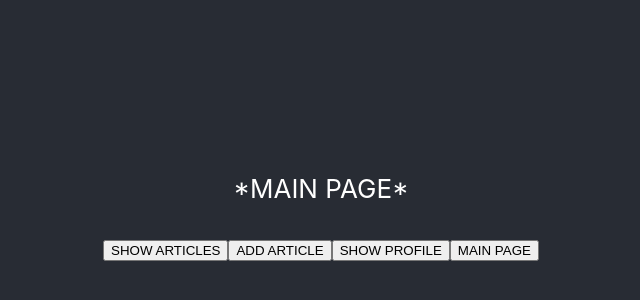
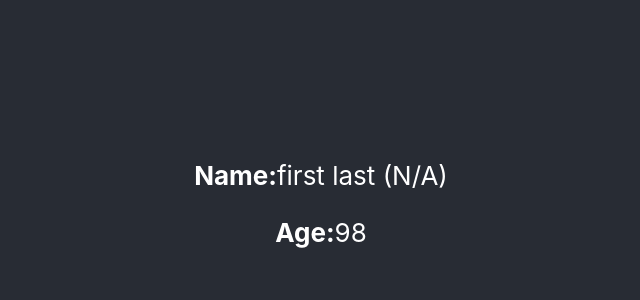
Before and after one commit to FFIRELESS/mindk_dev_c_prfoject, a React (Create React App) app in the folder Front/frontend_app/: page / in a window 1280 px wide. Shown: the part 196-496 px from the top of the page, without its empty margins (319-959 px from the left). Built offline with nearby package versions, Linux system fonts and the light colour scheme.

Commit message:
tried propTypes and ErrorBoundary

```diff
--- a/Front/frontend_app/package.json
+++ b/Front/frontend_app/package.json
@@ -7,6 +7,7 @@
     "@testing-library/react": "^11.2.7",
     "@testing-library/user-event": "^12.8.3",
     "path-to-regexp": "^6.2.0",
+    "prop-types": "^15.8.1",
     "react": "^17.0.2",
     "react-dom": "^17.0.2",
     "react-router-dom": "^6.2.1",
--- a/Front/frontend_app/src/App.js
+++ b/Front/frontend_app/src/App.js
@@ -1,14 +1,86 @@
-import { HeaderContainer } from './containers/header';
-
 import './App.css';
+import UserProfileContainer from "./containers/userProfile";
 
 const App = function () {
   return (
     <div className="App">
       <header className="App-header">
-        <div>
-          <HeaderContainer /* non props */ />
-        </div>
+            <UserProfileContainer firstName="first" lastName="last" birthdayYear={1923}
+                                  user={{
+                                      name: 'test',
+                                      age: 23,
+                                      avatar: {
+                                          file: {
+                                              id: 1,
+                                              name: '123.jpg',
+                                              path: '/files/1.jpg'
+                                          }
+                                      },
+                                      files: [
+                                          {
+                                              id: 1,
+                                              name: '123.jpg',
+                                              path: '/files/1.jpg'
+                                          },
+                                          {
+                                              id: 1,
+                                              name: '123.jpg',
+                                              path: '/files/1.jpg'
+                                          }],
+                                      addrr: {
+                                          main: {
+                                              line1: 'test',
+                                              line2: 'test',
+                                              city: 'test',
+                                              zip: 1234
+                                          },
+                                          alt: {
+                                              line1: 'test',
+                                              line2: 'test',
+                                              city: 'test',
+                                              zip: 1234
+                                          }
+                                      },
+                                      friends: [
+                                          {
+                                              name: 'test',
+                                              age: 23,
+                                              avatar: {
+                                                  file: {
+                                                      id: 1,
+                                                      name: '123.jpg',
+                                                      path: '/files/1.jpg'
+                                                  }
+                                              },
+                                              files: [
+                                                  {
+                                                      id: 1,
+                                                      name: '123.jpg',
+                                                      path: '/files/1.jpg'
+                                                  },
+                                                  {
+                                                      id: 1,
+                                                      name: '123.jpg',
+                                                      path: '/files/1.jpg'
+                                                  }],
+                                              addrr: {
+                                                  main: {
+                                                      line1: 'test',
+                                                      line2: 'test',
+                                                      city: 'test',
+                                                      zip: 1234
+                                                  },
+                                                  alt: {
+                                                      line1: 'test',
+                                                      line2: 'test',
+                                                      city: 'test',
+                                                      zip: 1234
+                                                  }
+                                              }
+                                          }
+                                      ]
+                                  }}>
+            </UserProfileContainer>
       </header>
     </div>
   );
--- /dev/null
+++ b/Front/frontend_app/src/components/ErrorBoundary.jsx
@@ -0,0 +1,24 @@
+import React from "react";
+
+export default class ErrorBoundary extends React.Component {
+    constructor(props) {
+        super(props);
+        this.state = { hasError: false };
+    }
+
+    static getDerivedStateFromError(error) {
+        return { hasError: true };
+    }
+
+    componentDidCatch(error, errorInfo) {
+       console.log(error, errorInfo);
+    }
+
+    render() {
+        if (this.state.hasError) {
+            return <h1>Что-то пошло не так.</h1>;
+        }
+
+        return this.props.children;
+    }
+}
--- /dev/null
+++ b/Front/frontend_app/src/components/userProfile/index.js
@@ -0,0 +1,8 @@
+export function UserProfile({ fullName, age}) {
+    return (
+        <div>
+            <p><b>Name:</b>{fullName}</p>
+            <p><b>Age:</b>{age}</p>
+        </div>
+    );
+}
--- /dev/null
+++ b/Front/frontend_app/src/containers/userProfile/index.js
@@ -0,0 +1,71 @@
+import React from 'react';
+import PropTypes from 'prop-types';
+
+import {UserProfile} from "../../components/userProfile";
+
+const UserProfileContainer = ({ firstName, lastName, middleName, birthdayYear, children, user }) => {
+    const fullName = `${firstName} ${lastName} (${middleName})`;
+    const age = 2021 - birthdayYear;
+
+    return (<>
+        {children}
+        <UserProfile fullName={fullName} age={age} />
+    </>);
+}
+
+const UserPropTypes = {
+    name: PropTypes.string.isRequired,
+    age: PropTypes.number.isRequired,
+    avatar: PropTypes.shape({
+        file: PropTypes.shape({
+            id: PropTypes.number.isRequired,
+            name: PropTypes.string.isRequired,
+            path: PropTypes.string.isRequired
+        })
+    }),
+    files: PropTypes.arrayOf(PropTypes.shape({
+        id: PropTypes.number.isRequired,
+        name: PropTypes.string.isRequired,
+        path: PropTypes.string.isRequired
+    })),
+    addrr: PropTypes.shape({
+        main: PropTypes.shape({
+            line1: PropTypes.string.isRequired,
+            line2: PropTypes.string,
+            city: PropTypes.string.isRequired,
+            zip: PropTypes.number.isRequired
+        }),
+        alt: PropTypes.shape({
+            line1: PropTypes.string,
+            line2: PropTypes.string,
+            city: PropTypes.string,
+            zip: PropTypes.number
+        })
+    })
+};
+
+UserProfileContainer.propTypes = {
+    firstName: PropTypes.string.isRequired,
+    lastName: PropTypes.string.isRequired,
+    middleName: PropTypes.string,
+    birthdayYear: PropTypes.number.isRequired,
+    user: PropTypes.shape(UserPropTypes),
+    friends: PropTypes.arrayOf(PropTypes.shape(UserPropTypes))
+};
+
+UserProfileContainer.defaultProps = {
+    middleName: 'N/A',
+    addrr: ({
+        main: ({
+            line2: 'N/A'
+        }),
+        alt: ({
+            line1: 'N/A',
+            line2: 'N/A',
+            city: 'N/A',
+            zip: undefined
+        })
+    })
+};
+
+export default UserProfileContainer;
--- a/Front/frontend_app/src/index.js
+++ b/Front/frontend_app/src/index.js
@@ -10,9 +10,11 @@ import App from "./App";
 import {Add_article, Articles, Profile} from "./components/body";
 import {ValidateDate, ValidatePostDigits, ValidatePostFile, ValidatePostUpper} from "./components/Post";
 import {NotFound} from "./components/NotFound";
+import ErrorBoundary from "./components/ErrorBoundary";
 
 ReactDOM.render(
   <React.StrictMode>
+      <ErrorBoundary>
       <BrowserRouter>
           <Routes>
               <Route path="/" element={<App/>}/>
@@ -26,6 +28,7 @@ ReactDOM.render(
               <Route path="*" element={<NotFound/>}/>
           </Routes>
       </BrowserRouter>
+      </ErrorBoundary>
   </React.StrictMode>,
   document.getElementById('root'),
 );
```
Also changed, not shown: Front/frontend_app/src/containers/Post/index.js (+16 -2 lines), Front/frontend_app/.eslintrc.json, 1 other file (tests, documents, lock files or other folders).
